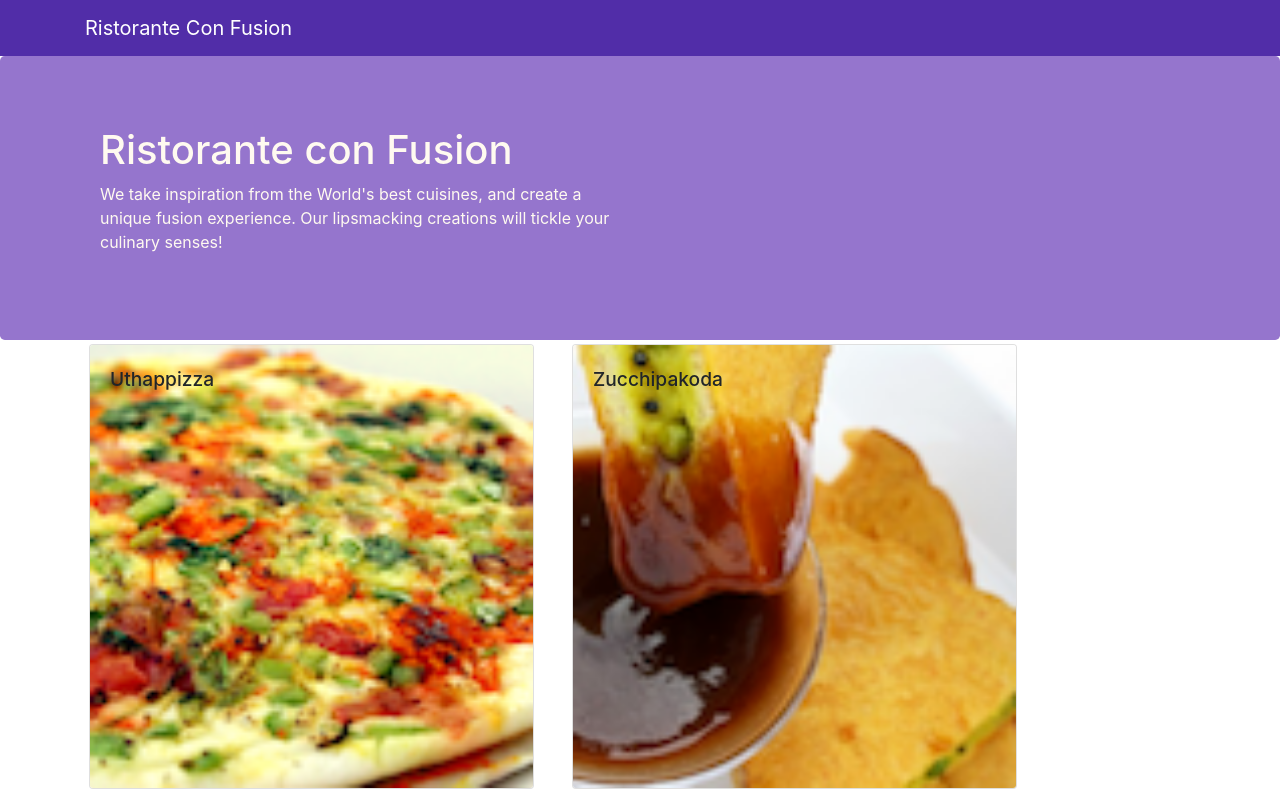
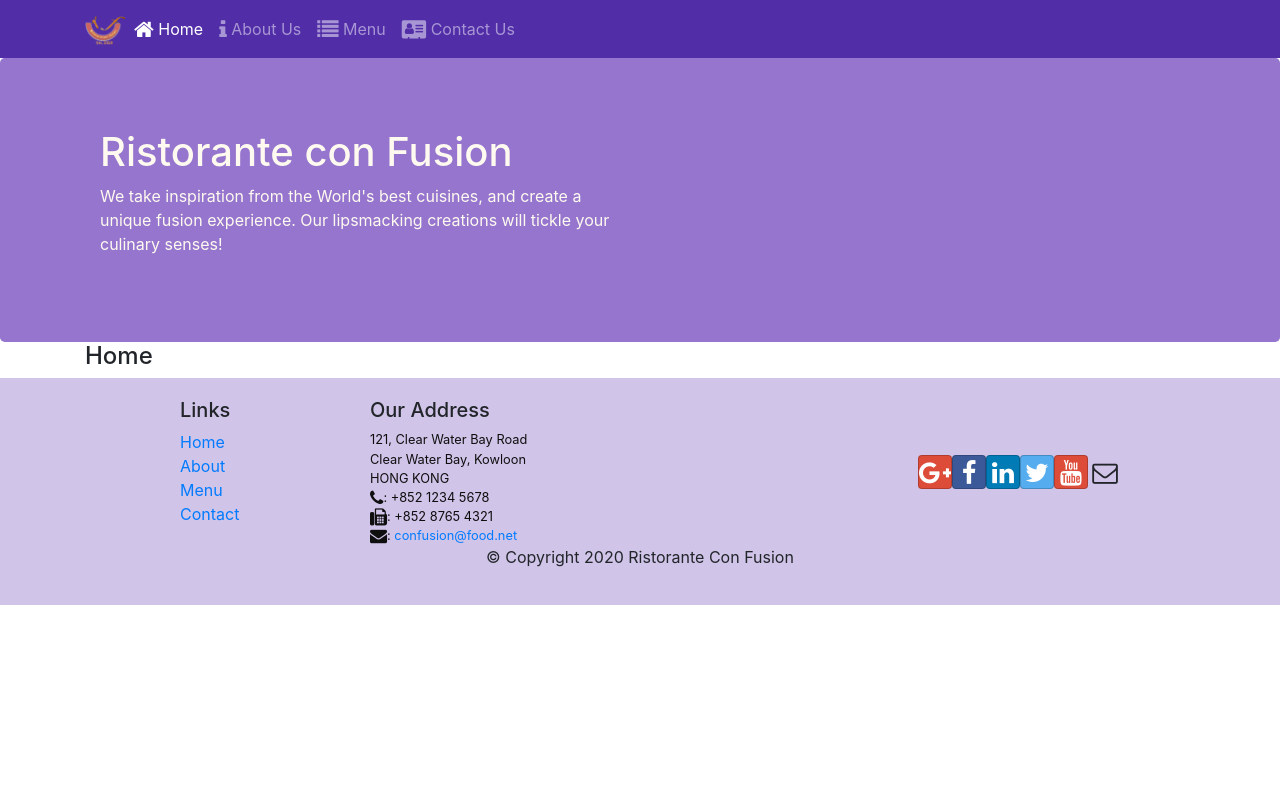
Before and after one commit to SARAAD69/React, a React (Create React App) app: page /home in a window 1280 px wide. Shown: the top 795 px of the page. Built offline with nearby package versions, Linux system fonts and the light colour scheme.

Commit message:
React Router

```diff
--- a/package.json
+++ b/package.json
@@ -12,6 +12,7 @@
     "react": "^16.13.1",
     "react-dom": "^16.13.1",
     "react-popper": "^2.2.3",
+    "react-router-dom": "^5.2.0",
     "react-scripts": "3.4.3",
     "reactstrap": "^8.5.1"
   },
--- a/src/App.js
+++ b/src/App.js
@@ -1,13 +1,16 @@
 import React, { Component } from 'react';
+import Main from './components/MainComponent';
 import './App.css';
-import Main from './components/MainComponent';
+import { BrowserRouter } from 'react-router-dom';
 
 class App extends Component {
   render () {
   return (
+    <BrowserRouter>
       <div>
         <Main />
       </div>
+    </BrowserRouter>
     );
   }
 }
--- a/src/components/HeaderComponent.js
+++ b/src/components/HeaderComponent.js
@@ -1,13 +1,47 @@
 import React, { Component } from 'react';
-import { Navbar, NavbarBrand, Jumbotron } from 'reactstrap';
+import { Nav, Navbar, NavbarBrand, NavbarToggler, Collapse, NavItem, Jumbotron } from 'reactstrap';
+import { NavLink } from 'react-router-dom';
 
 class Header extends Component {
+  constructor(props) {
+    super(props);
+
+    this.toggleNav = this.toggleNav.bind(this);
+    this.state = {
+      isNavOpen: false
+    };
+  }
+
+  toggleNav() {
+    this.setState({
+      isNavOpen: !this.state.isNavOpen
+    });
+  }
+
   render() {
     return(
     <React.Fragment>
-      <Navbar dark>
+      <Navbar dark expand='md'>
         <div className="container">
-            <NavbarBrand href="/">Ristorante Con Fusion</NavbarBrand>
+        <NavbarToggler onClick={this.toggleNav} />
+        <NavbarBrand className="mr-auto" href="/"><img src='assets/images/logo.png' height="30" width="41" alt='Ristorante Con Fusion' />
+        </NavbarBrand>
+        <Collapse isOpen={this.state.isNavOpen} navbar>
+            <Nav navbar>
+                            <NavItem>
+                                <NavLink className="nav-link"  to='/home'><span className="fa fa-home fa-lg"></span> Home</NavLink>
+                            </NavItem>
+                            <NavItem>
+                                <NavLink className="nav-link" to='/aboutus'><span className="fa fa-info fa-lg"></span> About Us</NavLink>
+                            </NavItem>
+                            <NavItem>
+                                <NavLink className="nav-link"  to='/menu'><span className="fa fa-list fa-lg"></span> Menu</NavLink>
+                            </NavItem>
+                            <NavItem>
+                                <NavLink className="nav-link" to='/contactus'><span className="fa fa-address-card fa-lg"></span> Contact Us</NavLink>
+                            </NavItem>
+              </Nav>
+        </Collapse>
         </div>
       </Navbar>
       <Jumbotron>
--- /dev/null
+++ b/src/components/HomeComponent.js
@@ -0,0 +1,11 @@
+import React from 'react';
+
+function Home(props) {
+    return(
+      <div className="container">
+        <h4>Home</h4>
+      </div>
+    );
+}
+
+export default Home;
--- a/src/components/MainComponent.js
+++ b/src/components/MainComponent.js
@@ -1,9 +1,10 @@
 import React, { Component } from 'react';
+import Home from './HomeComponent';
 import Menu from './MenuComponent';
 import Header from './HeaderComponent'
 import Footer from './FooterComponent';
-import DishDetail from './DishdetailComponent';
 import { DISHES } from '../shared/dishes';
+import { Switch, Route, Redirect } from 'react-router-dom';
 
 class Main extends Component {
 
@@ -15,16 +16,23 @@ class Main extends Component {
     };
   }
 
-  onDishSelect(dishId) {
-    this.setState({ selectedDish: dishId});
-  }
 
   render() {
+
+    const HomePage = () => {
+      return(
+        <Home />
+      );
+    }
+
     return (
       <div>
         <Header />
-        <Menu dishes={this.state.dishes} onClick={(dishId) => this.onDishSelect(dishId)} />
-        <DishDetail dish={this.state.dishes.filter((dish) => dish.id === this.state.selectedDish)[0]} />
+        <Switch>
+              <Route path='/home' component={HomePage} />
+              <Route exact path='/menu' component={() => <Menu dishes={this.state.dishes} />} />
+              <Redirect to="/home" />
+        </Switch>
         <Footer />
       </div>
     );
```
Also changed, not shown: 1 other file (tests, documents, lock files or other folders).
